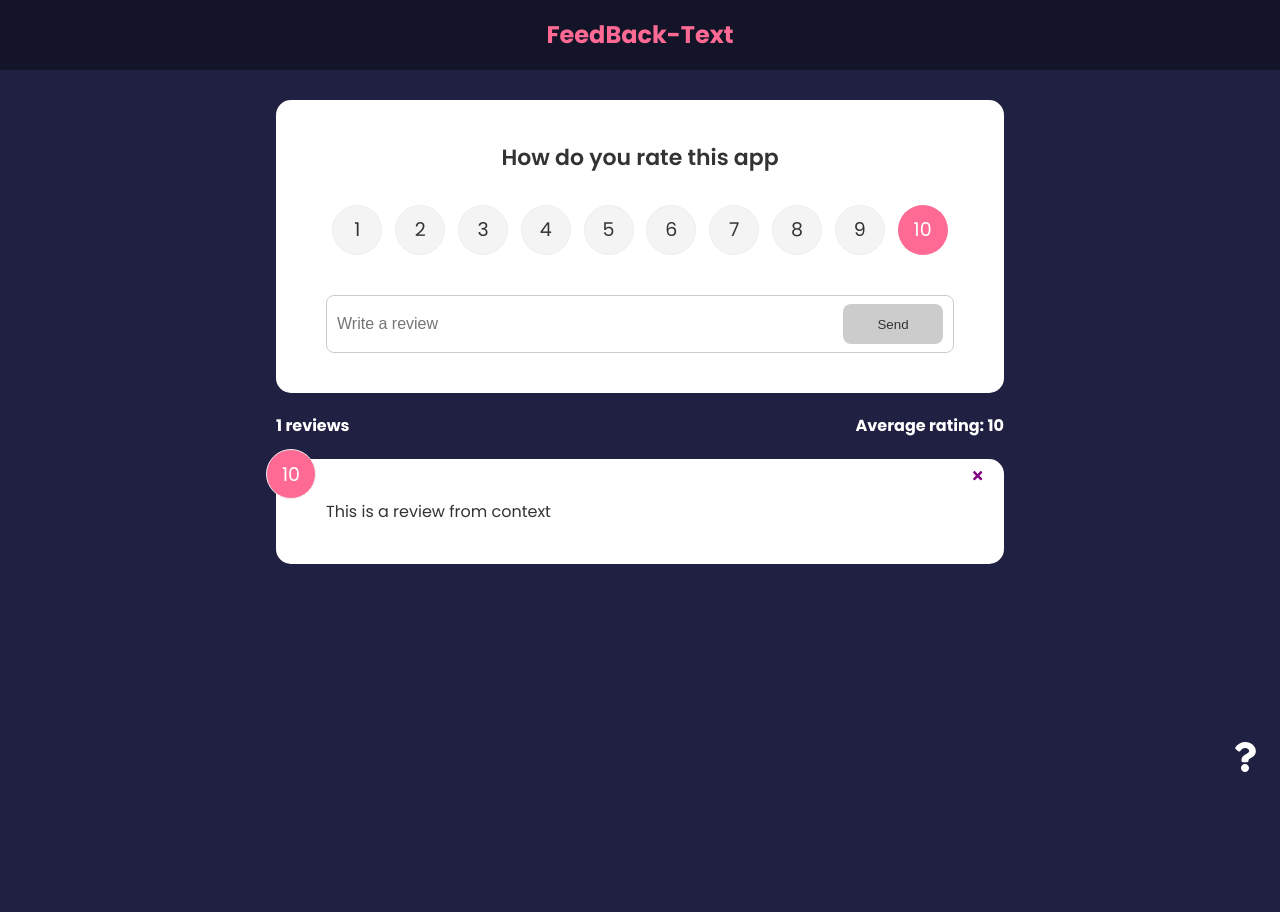
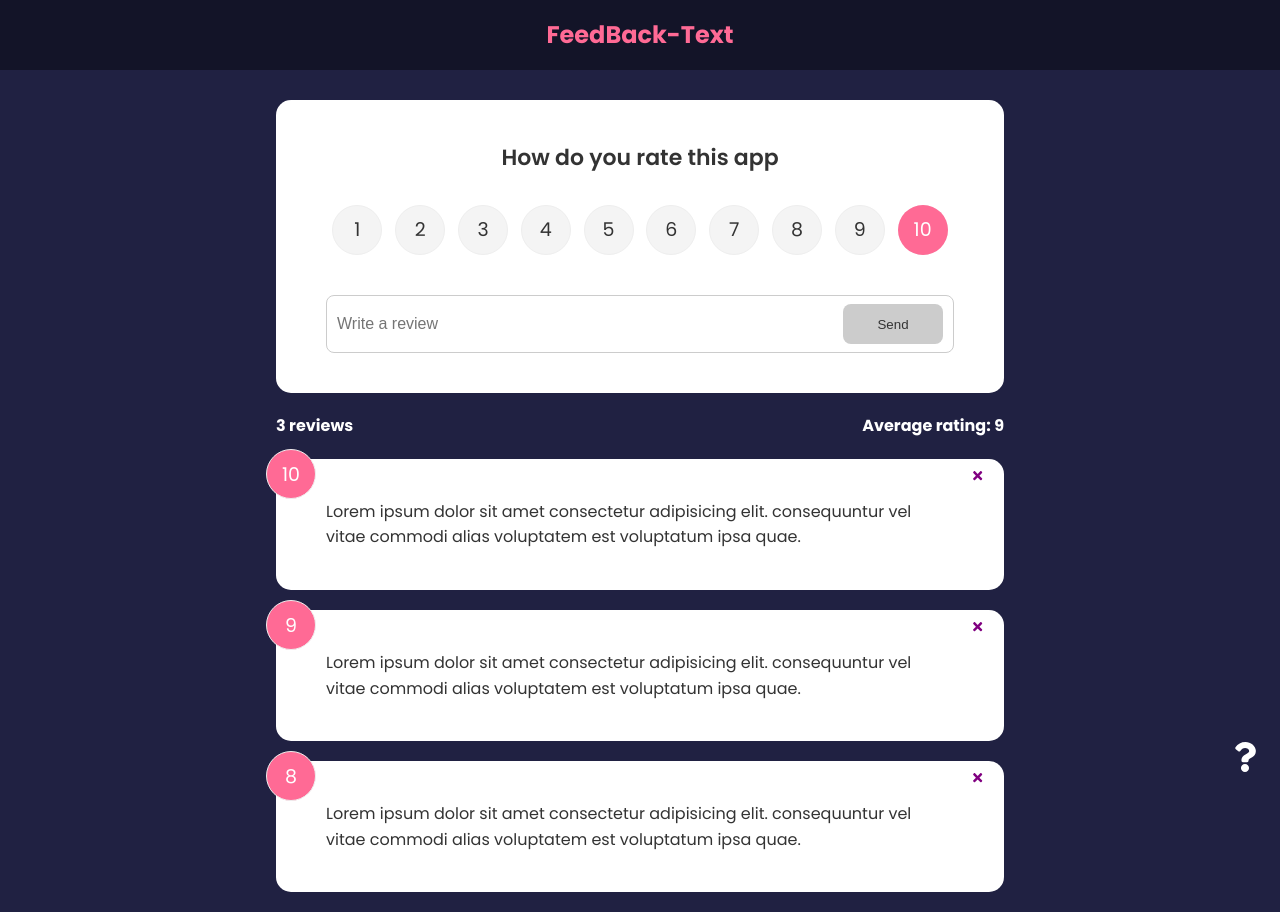
Before and after one commit to linkprada/FeedBack-App, a React (Create React App) app: page / in a window 1280 px wide. Before the commit the page ends 800 px from the top, so only its background shows below. Built offline with nearby package versions, Linux system fonts and the light colour scheme.

Commit message:
Move FeedBack Handlers inside Context

```diff
--- a/src/App.js
+++ b/src/App.js
@@ -1,8 +1,5 @@
-import { v4 as uuidv4 } from "uuid";
 import Header from "./components/Header"
 import FeedBackList from "./components/FeedBackList"
-import { useState } from "react"
-import FeedBackData from './Data/FeedBackData'
 import FeedBackStats from "./components/FeedBackStats"
 import FeedBackForm from "./components/FeedBackForm"
 import { BrowserRouter as Router, Route, Routes } from "react-router-dom";
@@ -11,19 +8,6 @@ import AboutPageIcon from "./components/AboutPageIcon";
 import { FeedbackProvider } from "./context/FeedBackContext";
 
 function App() {
-    var [feedBack, setFeedBack] = useState(FeedBackData)
-
-    const handleDelete = (id)=>{
-        if (window.confirm("Are you sure you want to delete this rating?")) {
-            var feedBackWithoutDeletedItem = feedBack.filter((item)=> item.id !== id);
-            setFeedBack(feedBackWithoutDeletedItem);
-        }
-    }
-
-    const handleAdd = (newFeedBack) => {
-        newFeedBack.id = uuidv4();
-        setFeedBack([newFeedBack, ...feedBack]);
-    }
 
     return (
         <FeedbackProvider>
@@ -33,9 +17,9 @@ function App() {
                     <Routes>
                         <Route exact path='/' element={
                             <>
-                                <FeedBackForm handleAdd={handleAdd}></FeedBackForm>
+                                <FeedBackForm></FeedBackForm>
                                 <FeedBackStats></FeedBackStats>
-                                <FeedBackList handleDelete={handleDelete}></FeedBackList>
+                                <FeedBackList></FeedBackList>
                                 <AboutPageIcon></AboutPageIcon>
                             </>
                         }>
--- a/src/components/FeedBackForm.jsx
+++ b/src/components/FeedBackForm.jsx
@@ -1,13 +1,16 @@
-import { useState } from "react/cjs/react.development"
+import { useContext, useState } from "react/cjs/react.development"
+import FeedbackContext from "../context/FeedBackContext";
 import RatingSelect from "./RatingSelect";
 import Button from "./shared/Button";
 import Card from "./shared/Card"
 
-function FeedBackForm({handleAdd}) {
+function FeedBackForm() {
     const [text, setText] = useState('');
     const [rating, setRating] = useState(10);
     const [btnDisabled, setBtnDisabled] = useState(true);
     const [validationMessage, setValidationMessage] = useState("");
+
+    const {addFeedBack} = useContext(FeedbackContext);
 
     var handleTextChange = (e) => {
         if (text === "") {
@@ -36,7 +39,7 @@ function FeedBackForm({handleAdd}) {
                 text,
                 rating,
             }
-            handleAdd(newFeedBack);
+            addFeedBack(newFeedBack);
         }
 
     }
--- a/src/components/FeedBackItem.jsx
+++ b/src/components/FeedBackItem.jsx
@@ -1,11 +1,15 @@
+import { useContext } from "react";
 import { FaTimes } from "react-icons/fa";
+import FeedbackContext from "../context/FeedBackContext";
 import Card from './shared/Card'
 
-function FeedBackItem({item, handleDelete}) {
+function FeedBackItem({item}) {
+    const {deleteFeedBack} = useContext(FeedbackContext);
+
     return (
         <Card>
             <div className="num-display">{item.rating}</div>
-            <button onClick={()=>handleDelete(item.id)} className="close">
+            <button onClick={()=>deleteFeedBack(item.id)} className="close">
                 <FaTimes color="purple"></FaTimes>
             </button>
             <div className="text-display">{item.text}</div>
--- a/src/components/FeedBackList.jsx
+++ b/src/components/FeedBackList.jsx
@@ -3,7 +3,7 @@ import { useContext } from "react";
 import FeedbackContext from "../context/FeedBackContext";
 import FeedBackItem from './FeedBackItem'
 
-function FeedBackList({handleDelete}) {
+function FeedBackList() {
     const {feedBack} = useContext(FeedbackContext);
 
     if (!feedBack || feedBack.length === 0) {
@@ -12,7 +12,7 @@ function FeedBackList({handleDelete}) {
 
     var feedBackListItems = feedBack.map((item)=>(
         <motion.div key={item.id} initial={{opacity: 0}} animate={{opacity: 1}} exit={{opacity: 0}}>
-            <FeedBackItem item={item} handleDelete={handleDelete}></FeedBackItem>
+            <FeedBackItem item={item}></FeedBackItem>
         </motion.div>
     ));
 
--- a/src/context/FeedBackContext.js
+++ b/src/context/FeedBackContext.js
@@ -1,16 +1,25 @@
+import { v4 as uuidv4 } from "uuid";
 import { createContext, useState } from 'react'
+import FeedbackData from "../Data/FeedBackData";
 
 const FeedbackContext = createContext()
 
 export const FeedbackProvider = ({ children }) => {
-    const defaultFeedBack = [{
-        id: 1,
-        text: "This is a review from context",
-        rating: 10,
-    }];
-    const [feedBack, setFeedBack] = useState(defaultFeedBack);
+    const [feedBack, setFeedBack] = useState(FeedbackData);
 
-    return <FeedbackContext.Provider value={{feedBack}}>
+    const addFeedBack = (newFeedBack) => {
+        newFeedBack.id = uuidv4();
+        setFeedBack([newFeedBack, ...feedBack]);
+    }
+
+    const deleteFeedBack = (id)=>{
+        if (window.confirm("Are you sure you want to delete this rating?")) {
+            var feedBackWithoutDeletedItem = feedBack.filter((item)=> item.id !== id);
+            setFeedBack(feedBackWithoutDeletedItem);
+        }
+    }
+
+    return <FeedbackContext.Provider value={{feedBack, addFeedBack, deleteFeedBack}}>
         {children}
     </FeedbackContext.Provider>
 }
```
